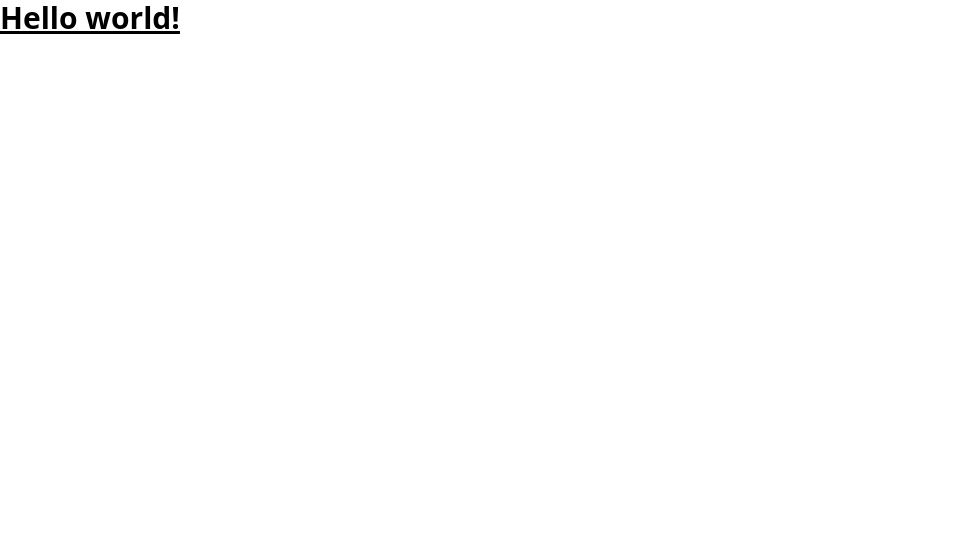
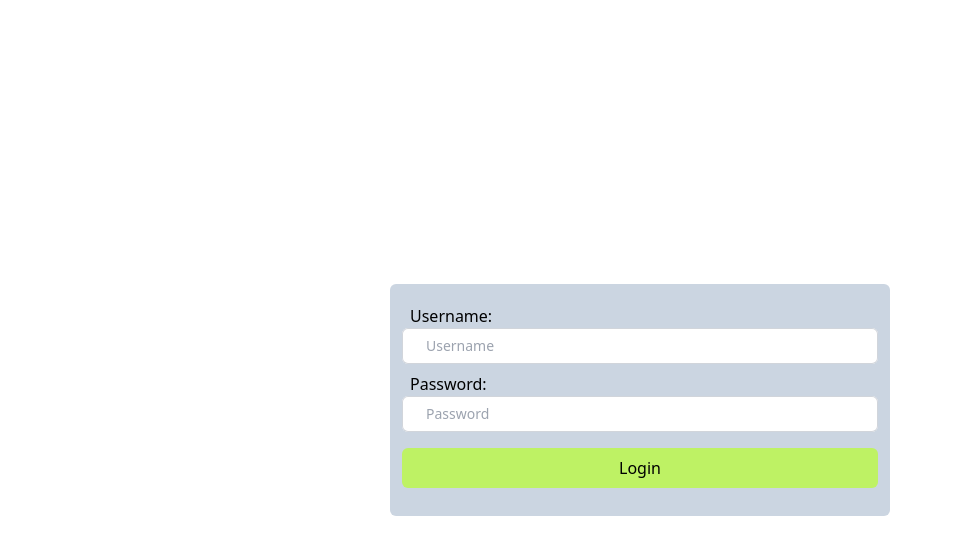
Before and after one commit to sirbosssz/neversitup-frontend-todo, a Nuxt app: page /login in a window 1280 px wide. Shown: the top 554 px of the page, without its empty margins (0-953 px from the left). Built offline with nearby package versions, Linux system fonts and the light colour scheme.

Commit message:
add login and proxy urls

```diff
--- a/app.vue
+++ b/app.vue
@@ -1,5 +1,7 @@
 <template>
-  <div>
-    <h1 class="text-3xl font-bold underline">Hello world!</h1>
+  <div class="bg-white dark:bg-slate-900 text-black dark:text-white w-screen h-screen">
+    <NuxtLayout>
+      <NuxtPage />
+    </NuxtLayout>
   </div>
 </template>
--- /dev/null
+++ b/components/login/LoginForm.vue
@@ -0,0 +1,104 @@
+<template>
+  <div class="form-base bg-slate-300 dark:bg-slate-700 p-3 rounded-md">
+    <form @submit.prevent="onSubmit">
+      <LoginInputGroup
+        label="Username"
+        placeholder="Username"
+        name="username"
+        type="text"
+        :error="formError.username"
+        v-model="username"
+      />
+
+      <LoginInputGroup
+        label="Password"
+        placeholder="Password"
+        name="password"
+        type="password"
+        :error="formError.password"
+        v-model="password"
+      />
+
+      <span v-if="formError.loginError" class="text-red-600">{{
+        formError.loginError
+      }}</span>
+
+      <button
+        class="block w-full bg-lime-300 text-black p-2 my-4 rounded-md"
+        type="submit"
+        :disabled="isSubmitting"
+      >
+        Login
+      </button>
+    </form>
+  </div>
+</template>
+
+<script setup lang="ts">
+  import { object, string } from 'yup'
+  import { useForm } from 'vee-validate'
+
+  const { defineField, handleSubmit, isSubmitting } = useForm({
+    validationSchema: object({
+      username: string().required('Required Username'),
+      password: string()
+        .min(4, 'Password must be in range of 4 to 20 characters')
+        .max(20, 'Password must be in range of 4 to 20 characters')
+        .required('Required Password'),
+    }),
+  })
+
+  const [username] = defineField('username')
+  const [password] = defineField('password')
+
+  let formError = reactive({
+    username: '',
+    password: '',
+    loginError: '',
+  })
+  const setError = (errors: Partial<Record<string, string>>) => {
+    formError.username = errors.username ?? ''
+    formError.password = errors.password ?? ''
+  }
+  const resetError = () => {
+    formError.username = ''
+    formError.password = ''
+    formError.loginError = ''
+  }
+
+  const onSubmit = handleSubmit(
+    async (values) => {
+      resetError()
+      const result = await $fetch('/api/auth/login', {
+        method: 'POST',
+        body: {
+          username: values.username,
+          password: values.password,
+        },
+      }).catch((error) => {
+        formError.loginError = error.data.message ?? ''
+      })
+
+      if (result) {
+        // set token
+        const token = result.access_token
+        const accessTokenCookie = useCookie('access_token')
+        accessTokenCookie.value = token
+
+        // redirect to index
+        const router = useRouter()
+        router.push('/')
+      }
+    },
+    ({ errors }) => {
+      setError(errors)
+    }
+  )
+</script>
+
+<style lang="scss" scoped>
+  .form-base {
+    max-width: 500px;
+    width: 100%;
+  }
+</style>
--- /dev/null
+++ b/components/login/LoginInputGroup.vue
@@ -0,0 +1,54 @@
+<template>
+  <div class="input-group my-2">
+    <label :for="name" class="pl-2">{{ label }}:</label>
+    <input
+      class="block w-full rounded-md border-0 py-1.5 px-6 text-gray-900 ring-1 ring-inset ring-gray-300 placeholder:text-gray-400 focus:ring-2 focus:ring-inset focus:ring-indigo-600 sm:text-sm sm:leading-6"
+      :type="type"
+      :name="name"
+      :placeholder="placeholder"
+      :v-model="modelValue"
+      :v-bind="attrs"
+      @input="updateValue"
+    />
+    <span v-if="error" class="text-red-600">{{ error }}</span>
+  </div>
+</template>
+
+<script setup lang="ts">
+  defineProps({
+    label: {
+      type: String,
+      required: true,
+    },
+    name: {
+      type: String,
+      required: true,
+    },
+    type: {
+      type: String,
+      default: 'text',
+    },
+    placeholder: {
+      type: String,
+      default: '',
+    },
+    modelValue: {
+      type: Object,
+      required: true,
+    },
+    error: {
+      type: String,
+      default: '',
+    },
+    attrs: {},
+  })
+
+  const emit = defineEmits(['update:modelValue'])
+
+  const updateValue = (event: Event) => {
+    const target = event.target as HTMLInputElement
+    emit('update:modelValue', target.value)
+  }
+</script>
+
+<style scoped></style>
--- a/nuxt.config.ts
+++ b/nuxt.config.ts
@@ -9,4 +9,7 @@ export default defineNuxtConfig({
       autoprefixer: {},
     },
   },
+  runtimeConfig: {
+    apiUrl: 'https://candidate-assignment.neversitup.com',
+  },
 })
--- a/package.json
+++ b/package.json
@@ -13,11 +13,14 @@
     "@headlessui/vue": "^1.7.22",
     "@heroicons/vue": "^2.1.5",
     "nuxt": "^3.12.4",
-    "vue": "latest"
+    "vee-validate": "^4.13.2",
+    "vue": "latest",
+    "yup": "^1.4.0"
   },
   "devDependencies": {
     "autoprefixer": "^10.4.20",
     "postcss": "^8.4.41",
+    "sass": "^1.77.8",
     "tailwindcss": "^3.4.10"
   }
 }
--- /dev/null
+++ b/pages/index.vue
@@ -0,0 +1,7 @@
+<template>
+  <div>
+    <h1 class="font-black">Index Page</h1>
+  </div>
+</template>
+
+<script setup lang="ts"></script>
--- /dev/null
+++ b/pages/login/index.vue
@@ -0,0 +1,9 @@
+<template>
+  <main class="flex justify-center items-center w-full h-full">
+    <LoginForm />
+  </main>
+</template>
+
+<script setup lang="ts">
+
+</script>
```
Also changed, not shown: 2 other files (tests, documents, lock files or other folders).
